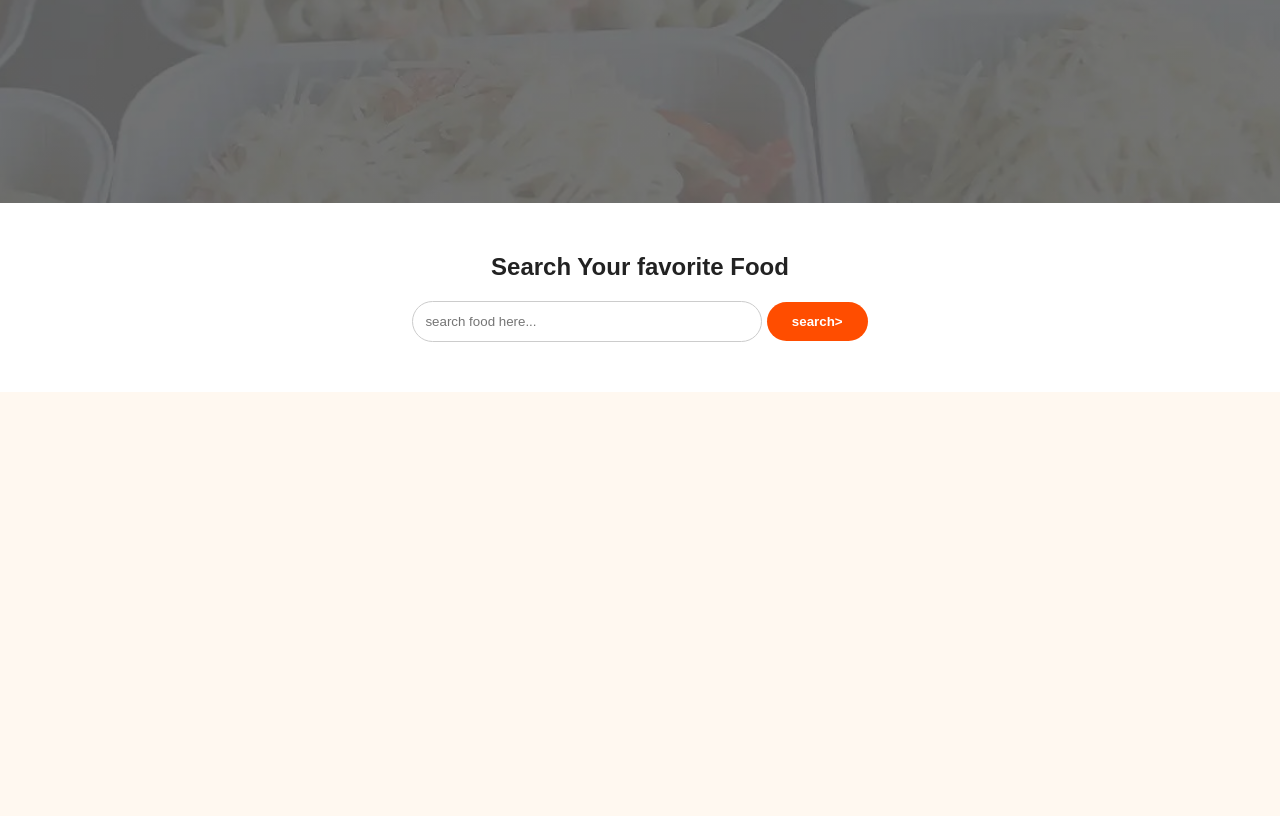
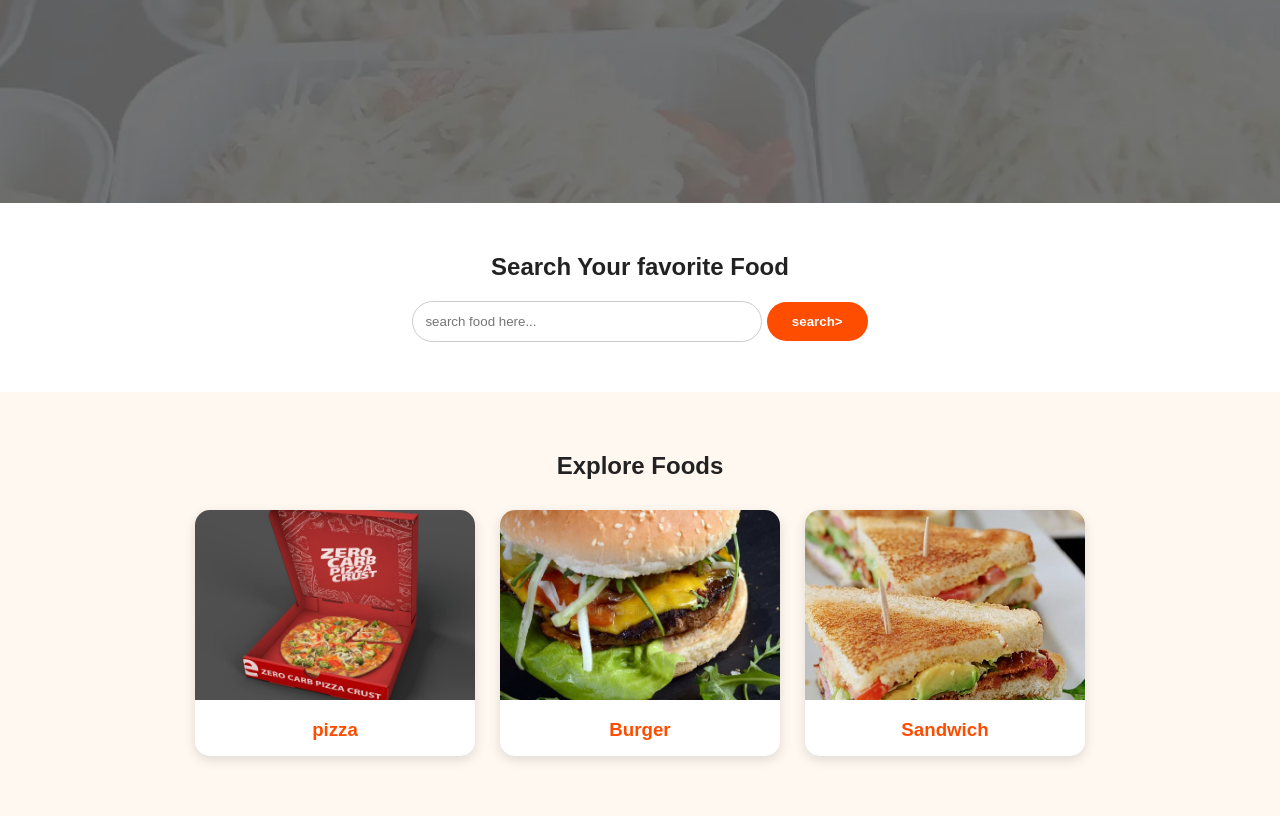
Before and after one commit to TharinduRUSL/food-ordering-website, a plain HTML site: page index.html in a window 1280 px wide. Shown: the part 547-1363 px from the top of the page. Before the commit the page ends 939 px from the top, so only its background shows below. Drawn offline with Linux system fonts and the light colour scheme.

Commit message:
Create food categories section

```diff
--- a/index.html
+++ b/index.html
@@ -37,6 +37,34 @@
             <input type="text" placeholder="search food here...">
             <button type="submit">search></button>
         </form>
+    </section>
+
+    <section class="categories">
+        <h2>Explore Foods</h2>
+
+        <div class="category-container">
+
+             <div class="category-container">
+            <div class="category-card">
+                <img src="img/category/pizza.jpg" alt="pizza">
+                <h3>pizza</h3>
+            </div>
+
+
+             <div class="category-container">
+            <div class="category-card">
+                <img src="img/category/burger.jpg" alt="Burger">
+                <h3>Burger</h3>
+            </div>
+
+             <div class="category-container">
+            <div class="category-card">
+                <img src="img/category/sandwich.jpg" alt="Sandwich">
+                <h3>Sandwich</h3>
+            </div>
+
+
+        </div>
 
     </section>
 
--- a/style.css
+++ b/style.css
@@ -126,3 +126,40 @@ header {
     font-weight: bold;
     cursor: pointer;
 }
+
+.categories {
+    padding: 60px 20px;
+    text-align: center;
+    background-color: #fff8f0;
+}
+
+.categories h2 {
+    margin-bottom: 30px;
+    color: #222;
+}
+
+.category-container {
+    display: flex;
+    justify-content: center;
+    gap: 25px;
+    flex-wrap: wrap;
+}
+
+.category-card {
+    width: 280px;
+    background-color: white;
+    border-radius: 15px;
+    overflow: hidden;
+    box-shadow: 0 4px 12px rgba(0,0,0,0.12);
+}
+
+.category-card img {
+    width: 100%;
+    height: 190px;
+    object-fit: cover;
+}
+
+.category-card h3 {
+    padding: 15px;
+    color: #ff4d00;
+}
```
